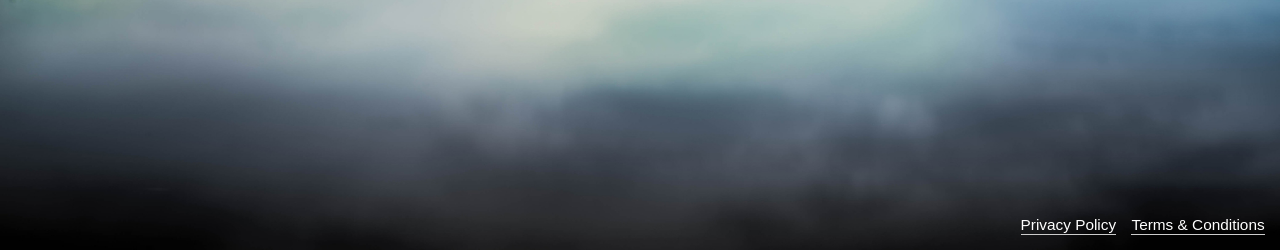
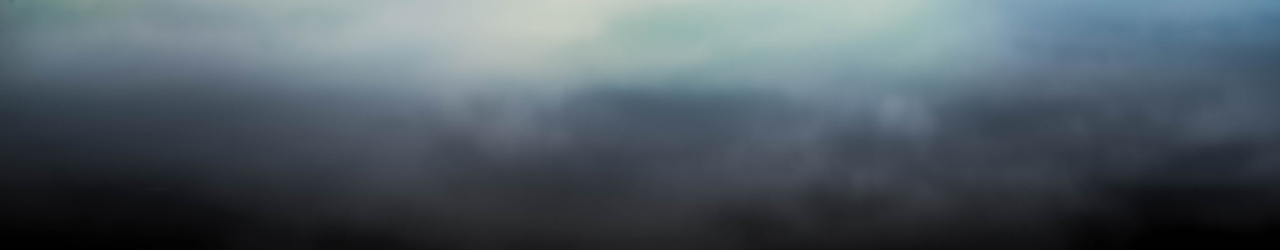
Before and after one commit to michaelyav/michaelyav, a plain HTML site: page index.html in a window 1280 px wide. Shown: the part 550-800 px from the top of the page. Drawn offline with Linux system fonts and the light colour scheme; a web font is replaced by a local one.

Commit message:
Update index.html

```diff
--- a/index.html
+++ b/index.html
@@ -133,6 +133,6 @@
 	<div class='clara'>Clara</div>
 	<div class="coming">Coming soon</div>
 	<div class="login"><a href='mailto:info@claramind.com'>Contact us</a><a href='http://doctors.claramind.com'>Log in</a></div>
-	<div class="privacy"><a href='https://doctors.claramind.com/html/privacyPolicyServer.html'>Privacy Policy</a><a href='https://doctors.claramind.com/html/tosServer.html'>Terms &amp; Conditions</a></div>
+	<!--<div class="privacy"><a href='https://doctors.claramind.com/html/privacyPolicyServer.html'>Privacy Policy</a><a href='https://doctors.claramind.com/html/tosServer.html'>Terms &amp; Conditions</a></div>-->
 </body>
 </html>
```
